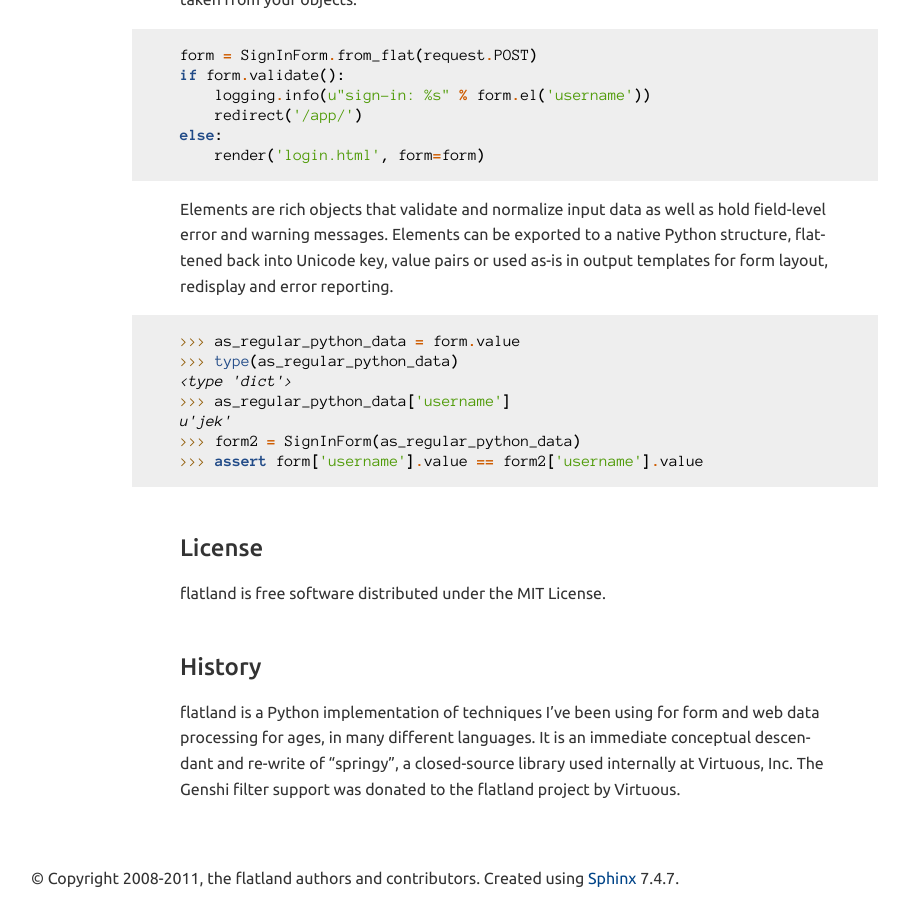
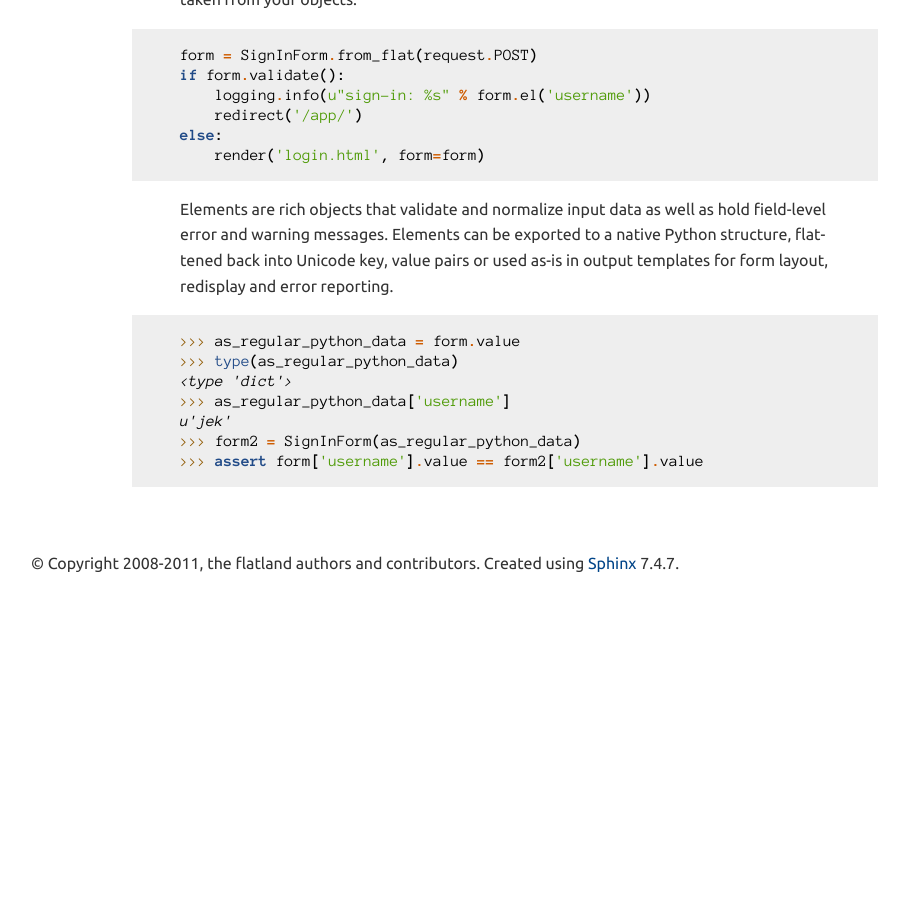
Before and after one commit to discorporate/flatland, a Sphinx documentation site: the page built from docs/intro.rst, in a window 1280 px wide and 900 px high, scrolled down 1053 px. Shown: the whole window, without its empty margins (285-1194 px from the left). Built offline with Sphinx 7.4.7, drawn with Linux system fonts in a browser that asks for light colours; after the commit the page ends 1638 px from its top, so only the background shows below that.

Commit message:
Move project info to dedicated page

```diff
--- a/docs/index.rst
+++ b/docs/index.rst
@@ -42,4 +42,4 @@
    markup
    signals
    patterns/index
-   todo
+   project
--- a/docs/intro.rst
+++ b/docs/intro.rst
@@ -84,17 +84,3 @@
   u'jek'
   >>> form2 = SignInForm(as_regular_python_data)
   >>> assert form['username'].value == form2['username'].value
-
-License
--------
-
-flatland is free software distributed under the MIT License.
-
-History
--------
-
-flatland is a Python implementation of techniques I've been using for form and
-web data processing for ages, in many different languages.  It is an immediate
-conceptual descendant and re-write of "springy", a closed-source library used
-internally at Virtuous, Inc.  The Genshi filter support was donated to the
-flatland project by Virtuous.
--- a/docs/todo.rst
+++ /dev/null
@@ -1,4 +0,0 @@
-Documentation Todo List
-=======================
-
-.. todolist::
```
Also changed, not shown: docs/project.rst (added, +48 -0 lines).
